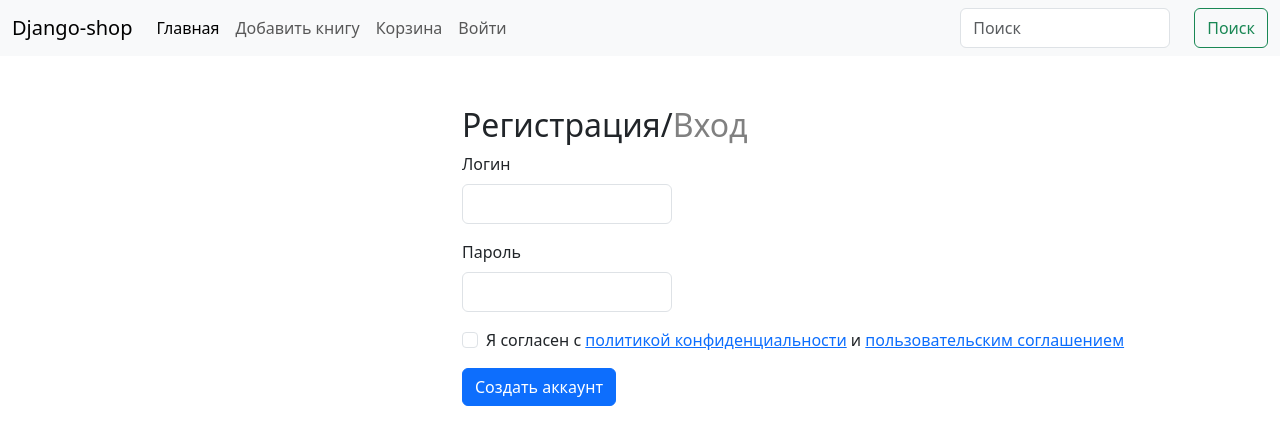
After one commit to IlyaGrishkin/django-bootstrap-shop, a Django app: page /signin/ in a window 1280 px wide. The commit adds this page. Shown: the top 445 px of the page. Run offline with Django 5.2, Linux system fonts and the light colour scheme.

Commit message:
login added

```diff
--- a/shop/shop/settings.py
+++ b/shop/shop/settings.py
@@ -29,7 +29,7 @@ DEBUG = True
 MEDIA_ROOT = BASE_DIR / 'media'
 MEDIA_URL = '/media/'
 CART_SESSION_ID = 'cart'
-SESSION_EXPIRE_AT_BROWSER_CLOSE = True
+SESSION_EXPIRE_AT_BROWSER_CLOSE = False
 ################################
 
 
--- a/shop/shop/urls.py
+++ b/shop/shop/urls.py
@@ -39,8 +39,10 @@ urlpatterns = [
     path('cart/detail/', cart_detail),
     path('api/home/', include(router.urls)),
     path('cart/remove/<int:pk>/', cart_remove),
+    path('signin/', sign_in_view),
+    path('signin/new/', user_register_view),
     path('login/', login_view),
-    path('login/new/', user_register_view)
+    path('login/new/', user_login_view),
 
 
 ]
--- a/shop/store/templates/store/base.html
+++ b/shop/store/templates/store/base.html
@@ -31,7 +31,7 @@
           <a class="nav-link" href="/cart/detail/">Корзина</a>
         </li>
         <li class="nav-item">
-          <a class="nav-link" href="login/">Аккаунт</a>
+          <a class="nav-link" href="/login/">Войти</a>
         </li>
       </ul>
           <form action="/search/results/" method="post" class="d-flex" role="search">
@@ -53,7 +53,7 @@
 {% block book_detail %}
 {% endblock %}
 
-{% block login %}
+{% block sign_in %}
 {% endblock %}
 
 {% block cart_detail %}
--- /dev/null
+++ b/shop/store/templates/store/sign_in.html
@@ -0,0 +1,30 @@
+{% extends 'store/base.html' %}
+{% load static %}
+
+{% block sign_in %}
+<div class="container" style="margin-top: 50px;">
+  <div class="row">
+    <div class="col-lg-4 col-md-4 col-sm-4 col-xs-4"></div>
+    <div class="col-lg-auto col-md-auto col-sm-auto col-xs-auto">
+      <form class="login-form" action="/signin/new/" method="post">
+  {% csrf_token %}
+    <h2> Регистрация/<a href="/login/" style="color: grey; text-decoration: none;">Вход</a></h2>
+  <div class="mb-3">
+    <label for="exampleInputEmail1" class="form-label">Логин</label>
+    <input type="text" class="form-control" id="exampleInputEmail1" aria-describedby="emailHelp" name="login">
+  </div>
+  <div class="mb-3">
+    <label for="exampleInputPassword1" class="form-label">Пароль</label>
+    <input type="password" class="form-control" id="exampleInputPassword1" name="password">
+  </div>
+  <div class="mb-3 form-check">
+    <input type="checkbox" class="form-check-input" id="exampleCheck1" name="checkbox">
+    <label class="form-check-label" for="exampleCheck1">Я согласен с <a href="#">политикой конфиденциальности</a> и <a href="#">пользовательским соглашением</a></label>
+  </div>
+  <button type="submit" class="btn btn-primary">Создать аккаунт</button>
+</form>
+    </div>
+  </div>
+</div>
+
+{% endblock %}
--- a/shop/store/views.py
+++ b/shop/store/views.py
@@ -112,6 +112,10 @@ def cart_remove(request, pk):
     return redirect('/cart/detail/')
 
 
+def sign_in_view(request):
+    return render(request, 'store/sign_in.html')
+
+
 def login_view(request):
     return render(request, 'store/login.html')
 
@@ -125,6 +129,20 @@ def user_register_view(request):
         user = User.objects.create_user(str(login), '', str(password))
         user.save()
     return HttpResponse('Created')
+
+
+def user_login_view(request):
+    lgn = request.POST['login']
+    password = request.POST['password']
+    user = authenticate(request, username=lgn, password=password)
+    if user is not None:
+        login(request, user)
+        return redirect('/')
+    else:
+        return HttpResponse('error')
+
+
+# No backend authenticated the credentials
 
 
 # ToDO  owner = request.user (auth needed)
@@ -153,6 +171,7 @@ def home(request):
         'books': queryset,
         'like': Like.objects.all(),
         'search_form': SearchBookForm,
+        'user': request.user,
     }
     return render(request, 'store/home.html', context)
 
```
Also changed, not shown: shop/store/templates/store/home.html (+9 -6 lines), shop/store/templates/store/login.html (+10 -7 lines), 1 other file.
